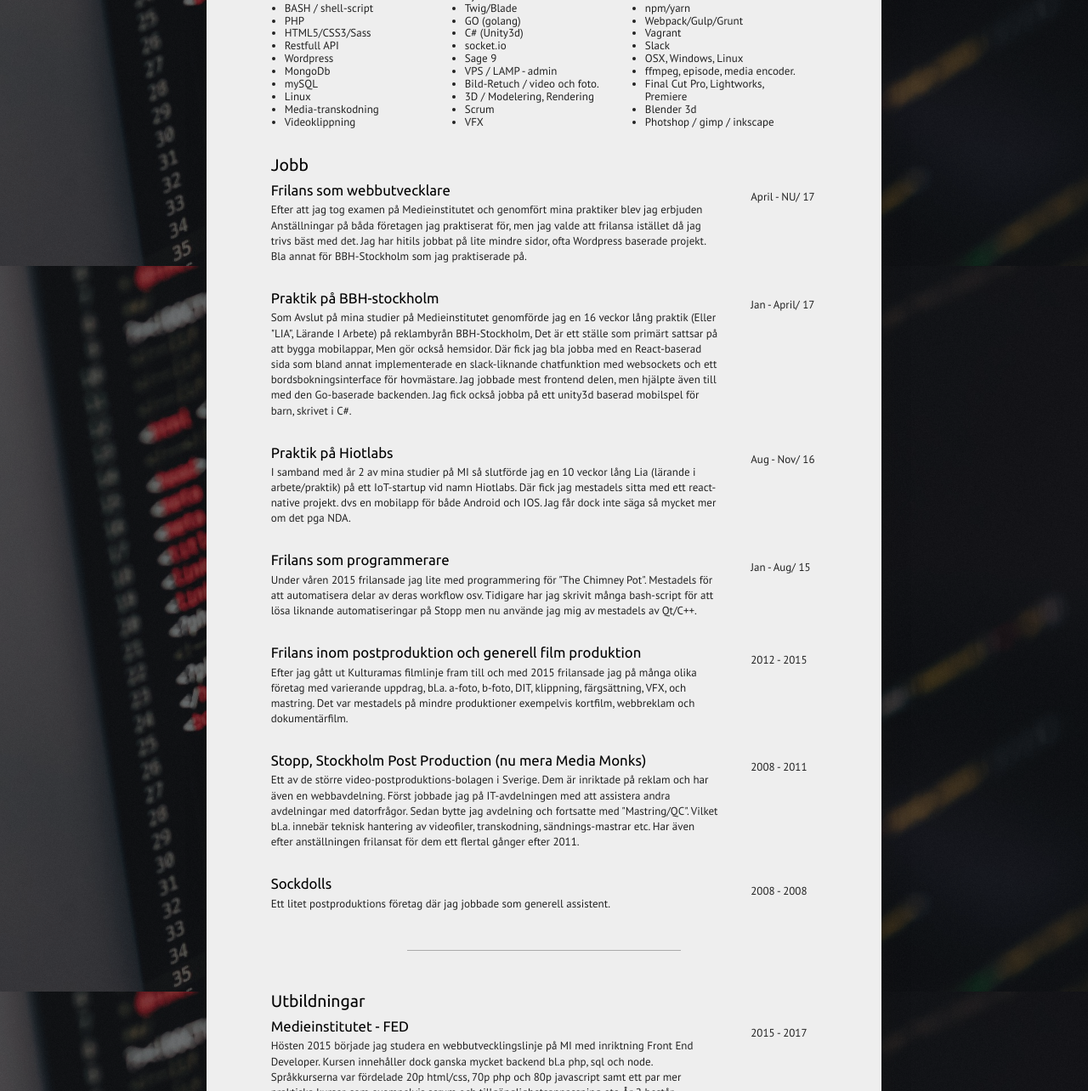
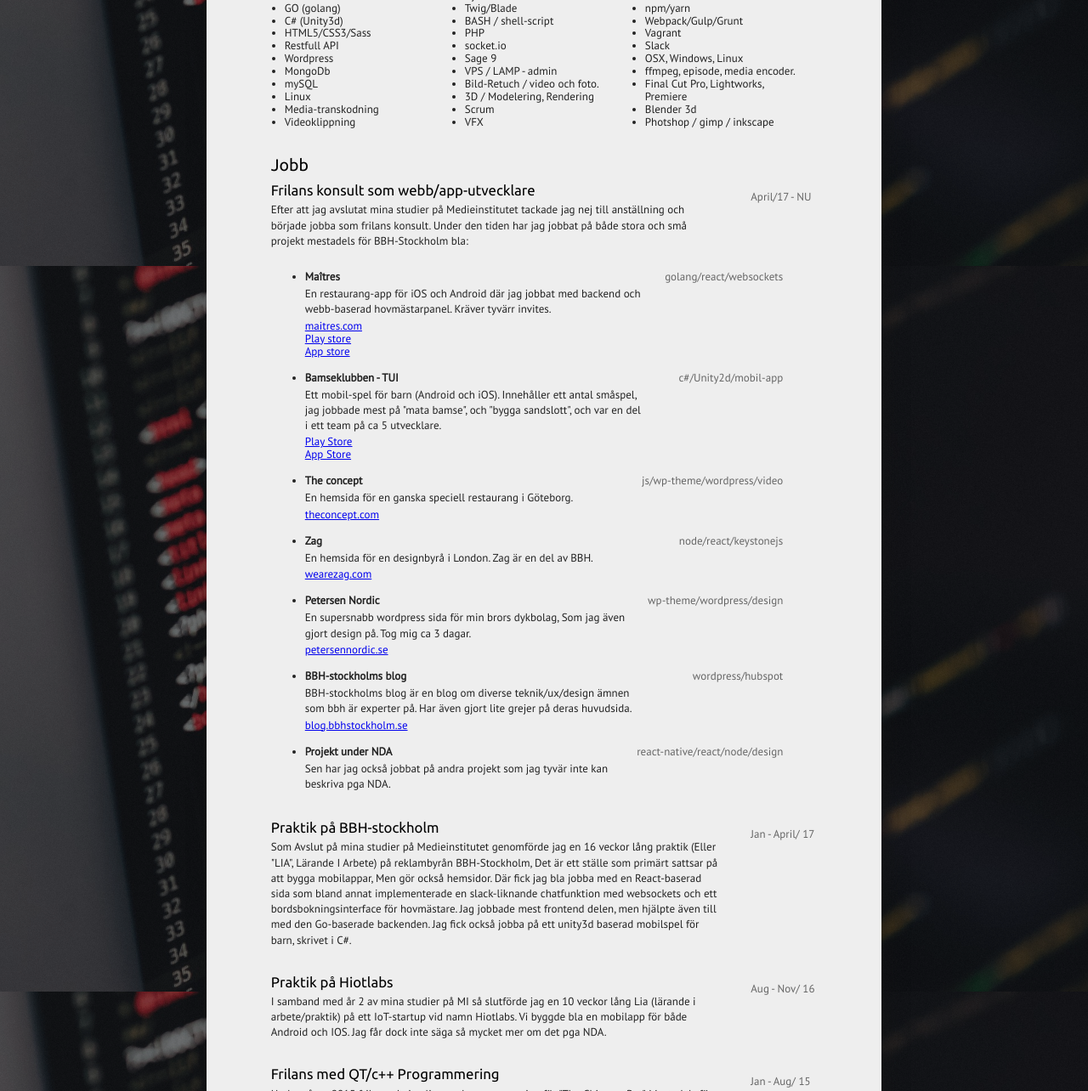
Before and after one commit to rickisen/cv, a plain HTML site: page webcv/index.html in a window 1280 px wide. Shown: the part 541-1825 px from the top of the page at 85% size. Drawn offline with nearby package versions, Linux system fonts and the light colour scheme; a web font is replaced by a local one.

Commit message:
update cv and add some unused codescreenshots

```diff
--- a/webcv/index.html
+++ b/webcv/index.html
@@ -20,7 +20,7 @@
           <section>
             <h3> Rickard Petersen </h3>
             <p>
-              30 år<br>
+              31 år<br>
               Bosatt i Bromma/Stockholm <br>
             </p>
 
@@ -58,10 +58,10 @@
             <ul>
               <li>React.js</li>
               <li>Node.js</li>
-              <li>Javascript ES6</li>
+              <li>Javascript ES6/TS</li>
               <li>React-Native</li>
-              <li>BASH / shell-script </li>
-              <li>PHP</li>
+              <li>GO (golang)</li>
+              <li>C# (Unity3d)</li>
               <li>HTML5/CSS3/Sass</li>
               <li>Restfull API</li>
               <li>Wordpress</li>
@@ -81,8 +81,8 @@
               <li>C++ / QT</li>
               <li>Python</li>
               <li>Twig/Blade</li>
-              <li>GO (golang)</li>
-              <li>C# (Unity3d)</li>
+              <li>BASH / shell-script </li>
+              <li>PHP</li>
               <li>socket.io</li>
               <li>Sage 9</li>
               <li>VPS / LAMP - admin</li>
@@ -93,7 +93,7 @@
             </ul>
           </section>
 
-          <section class="left">
+          <section class="left no-mobile">
             <h3>Använder ofta:</h3>
             <ul>
               <li>Git</li>
@@ -119,22 +119,75 @@
             <h2>Jobb</h2>
           </header>
           <section>
-            <h3>Frilans som webbutvecklare</h3>
+            <h3>Frilans konsult som webb/app-utvecklare</h3>
             <div class="right widthFix">
-              <span>April - NU/ 17 </span>
+              <span class="secondary">April/17 - NU</span>
             </div>
             <p>
-              Efter att jag tog examen på Medieinstitutet och genomfört mina praktiker blev jag
-              erbjuden Anställningar på båda företagen jag praktiserat för, men jag valde att
-              frilansa istället då jag trivs bäst med det. Jag har hitils jobbat på lite mindre
-              sidor, ofta Wordpress baserade projekt. Bla annat för BBH-Stockholm som jag praktiserade på.
+              Efter att jag avslutat mina studier på Medieinstitutet tackade
+              jag nej till anställning och började jobba som frilans konsult.
+              Under den tiden har jag jobbat på både stora och små projekt
+              mestadels för BBH-Stockholm bla:
             </p>
+            <ul>
+              <li>
+                <h4>Maîtres <span class="secondary">golang/react/websockets</span></h4>
+                <p>
+                  En restaurang-app för iOS och Android där jag jobbat med
+                  backend och webb-baserad hovmästarpanel. Kräver tyvärr invites.
+                </p>
+                <a href="http://maitres.com" target="_blank">maitres.com</a><br/>
+                <a href="https://play.google.com/store/apps/details?id=com.maitres" target="_blank">Play store</a><br/>
+                <a href="https://itunes.apple.com/se/app/ma%C3%AEtres/id1211656820?mt=8" target="_blank">App store</a>
+              </li>
+              <li>
+                <h4>Bamseklubben - TUI <span class="secondary">c#/Unity2d/mobil-app</span></h4>
+                <p>
+                  Ett mobil-spel för barn (Android och iOS). Innehåller ett antal småspel, jag
+                  jobbade mest på "mata bamse", och "bygga sandslott", och var
+                  en del i ett team på ca 5 utvecklare.
+                </p>
+                <a href="https://play.google.com/store/apps/details?id=com.tui.bamse.se" target="_blank">Play Store</a> <br/>
+                <a href="https://itunes.apple.com/se/app/bamseklubben-tui-barnspel/id1235584567?mt=8" target="_blank">App Store</a>
+              </li>
+              <li>
+                <h4>The concept<span class="secondary">js/wp-theme/wordpress/video</span></h4>
+                <p>En hemsida för en ganska speciell restaurang i Göteborg.</p>
+                <a href="http://theconcept.com" target="_blank">theconcept.com</a>
+              </li>
+              <li>
+                <h4>Zag<span class="secondary">node/react/keystonejs</span></h4>
+                <p>
+                  En hemsida för en designbyrå i London. Zag är en del av BBH.
+                </p>
+                <a href="http://wearezag.com" target="_blank">wearezag.com</a>
+              </li>
+              <li>
+                <h4>Petersen Nordic<span class="secondary">wp-theme/wordpress/design</span></h4>
+                <p> En supersnabb wordpress sida för min brors dykbolag, Som jag även gjort design på. Tog mig ca 3 dagar.</p>
+                <a href="http://www.petersennordic.se" target="_blank">petersennordic.se</a>
+              </li>
+              <li>
+                <h4>BBH-stockholms blog<span class="secondary">wordpress/hubspot</span></h4>
+                <p>
+                  BBH-stockholms blog är en blog om diverse teknik/ux/design ämnen som bbh är experter på.
+                  Har även gjort lite grejer på deras huvudsida.
+                </p>
+                <a href="http://blog.bbhstockholm.se/" target="_blank">blog.bbhstockholm.se</a>
+              </li>
+              <li>
+                <h4>Projekt under NDA<span class="secondary">react-native/react/node/design</span></h4>
+                <p>
+                  Sen har jag också jobbat på andra projekt som jag tyvär inte kan beskriva pga NDA.
+                </p>
+              </li>
+            </ul>
           </section>
 
           <section>
             <h3>Praktik på BBH-stockholm</h3>
             <div class="right widthFix">
-              <span>Jan - April/ 17</span>
+              <span class="secondary">Jan - April/ 17</span>
             </div>
             <p>
               Som Avslut på mina studier på Medieinstitutet genomförde jag en
@@ -153,19 +206,20 @@
           <section>
             <h3>Praktik på Hiotlabs</h3>
             <div class="right widthFix">
-              <span>Aug - Nov/ 16</span>
+              <span class="secondary">Aug - Nov/ 16</span>
             </div>
             <p>
-              I samband med år 2 av mina studier på MI så slutförde jag en 10 veckor lång Lia (lärande i arbete/praktik) på
-              ett IoT-startup vid namn Hiotlabs. Där fick jag mestadels sitta med ett react-native projekt.
-              dvs en mobilapp för både Android och IOS. Jag får dock inte säga så mycket mer om det pga NDA.
+              I samband med år 2 av mina studier på MI så slutförde jag en 10
+              veckor lång Lia (lärande i arbete/praktik) på ett IoT-startup vid
+              namn Hiotlabs. Vi byggde bla en mobilapp för både Android och
+              IOS. Jag får dock inte säga så mycket mer om det pga NDA.
             </p>
           </section>
 
           <section>
-            <h3>Frilans som programmerare</h3>
+            <h3>Frilans med QT/c++ Programmering</h3>
             <div class="right widthFix">
-              <span>Jan - Aug/ 15</span>
+              <span class="secondary">Jan - Aug/ 15</span>
             </div>
             <p>
               Under våren 2015 frilansade jag lite med programmering för "The Chimney Pot".
@@ -178,7 +232,7 @@
           <section>
             <h3>Frilans inom postproduktion och generell film produktion </h3>
             <div class="right widthFix">
-              <span>2012 - 2015</span>
+              <span class="secondary">2012 - 2015</span>
             </div>
             <p>
               Efter jag gått ut Kulturamas filmlinje fram till och med
@@ -193,7 +247,7 @@
           <section>
             <h3>Stopp, Stockholm Post Production (nu mera Media Monks)</h3>
             <div class="right widthFix">
-              <span> 2008 - 2011</span>
+              <span class="secondary"> 2008 - 2011</span>
             </div>
             <p>
               Ett av de större video-postproduktions-bolagen i Sverige.
@@ -210,7 +264,7 @@
           <section>
             <h3>Sockdolls </h3>
             <div class="right widthFix">
-              <span>2008 - 2008</span>
+              <span class="secondary">2008 - 2008</span>
             </div>
             <p>Ett litet postproduktions företag där jag jobbade som generell assistent.</p>
           </section>
@@ -225,7 +279,7 @@
           <section>
             <h3>Medieinstitutet - FED</h3>
             <div class="right widthFix">
-              <span>2015 - 2017</span>
+              <span class="secondary">2015 - 2017</span>
             </div>
             <p>
               Hösten 2015 började jag studera en webbutvecklingslinje på MI med inriktning Front End Developer.
@@ -240,7 +294,7 @@
           <section>
             <h3>Komvux Programmering 1 i Java</h3>
             <div class="right widthFix">
-              <span> Mars 2015</span>
+              <span class="secondary"> Mars 2015</span>
             </div>
             <p>En del YH-utbildningar jag ville gå krävde detta. Fick "A" i betyg.</p>
           </section>
@@ -248,7 +302,7 @@
           <section>
             <h3>Självstudier i programmering</h3>
             <div class="right widthFix">
-              <span> 2014-2015</span>
+              <span class="secondary"> 2014-2015</span>
             </div>
             <p>
               Under hösten 2013 tonade jag ner på mina frilansuppdrag för att under 2014 studera programmering på mer eller mindre heltid.
@@ -259,7 +313,7 @@
           <section>
             <h3>Kulturama 2 år filmproduktion </h3>
             <div class="right widthFix">
-              <span>2010-2012</span>
+              <span class="secondary">2010-2012</span>
             </div>
             <p>
               Heltäckande eftergymnasial utbildning för allt som har med filmskapande att göra.
@@ -270,7 +324,7 @@
           <section>
             <h3>Hässelby gymnasium, medialinjen inriktning media</h3>
             <div class="right widthFix">
-              <span> 2003-2006</span>
+              <span class="secondary"> 2003-2006</span>
             </div>
             <p>3 år gymnasieutbildning i mediaproduktion.</p>
           </section>
@@ -283,7 +337,7 @@
           <section>
             <h3>Stor Linux-nörd </h3>
             <div class="right widthFix">
-              <span>0000 - alltid</span>
+              <span class="secondary">0000 - alltid</span>
             </div>
             <p>
               Har använt Linux som mitt huvudsakliga operativsystem sedan jag gick ut gymnasiet.
@@ -298,7 +352,7 @@
           <section>
             <h3>Min arbetshistoria lite snabbt</h3>
             <div class="right widthFix">
-              <span>2008 - 2016</span>
+              <span class="secondary">2008 - 2016</span>
             </div>
             <p>
               2008 Började jag jobba med IT-support på ett video
--- a/webcv/style.css
+++ b/webcv/style.css
@@ -84,11 +84,40 @@ h4, h5, h6 {
   margin-top:0;
 }
 
+#anst ul {
+  margin-bottom: 2rem;
+}
+
+#anst ul li > * {
+  margin: 0;
+}
+
+#anst ul li {
+  margin: 0 0 1rem 0;
+}
+
+#anst ul li p {
+  clear: both;
+  max-width: 25rem;
+  margin: 0.2rem 0;
+}
+
+#anst ul li h4 {
+  font-weight: bold;
+}
+
+#anst ul li h4 span {
+  font-weight: normal;
+  padding-right: 40px;
+  float: right;
+}
+
 #wrapper section > p {
   display:inline-block;
   width: 82%;
 }
 
+.secondary, secondary * { color: #666; }
 .right { float:right; }
 .left { float:left; }
 .clear { clear:both; }
@@ -156,6 +185,10 @@ h2 {
     text-align: center;
   }
 
+  .no-mobile {
+    display: none;
+  }
+
   #wrapper > header img, #wrapper > header section {
     display: block;
     margin:0 auto;
@@ -170,15 +203,25 @@ h2 {
   #tekniker section {
     /* display: block; */
     /* width:75%; */
-    margin: 1rem;
-    width: calc(50% - 2rem);
+    margin-top: 1rem;
+    width: calc(50%);
     min-width: 8rem;
     margin-bottom:1rem;
   }
 
   #tekniker ul {
-    margin: 1.2rem 0.4rem;
+    /* margin: 1.2rem 0.4rem; */
+    margin: 1rem 0;
     font-size: 1.2em;
+    padding-right: 0!important;
+  }
+
+  #anst ul {
+    padding: 0 0 0 1rem;
+  }
+
+  #anst ul li h4 span {
+    padding-right: 0.5rem;
   }
 }
 
@@ -216,7 +259,7 @@ h2 {
     margin-top:0.7rem;
   }
 
-  section, #utbildningar, #ovrigt {
+  section, #utbildningar, #ovrigt, #anst {
     page-break-inside:avoid;
   }
 
```
Also changed, not shown: webcv/bg-bad.jpg (added).
